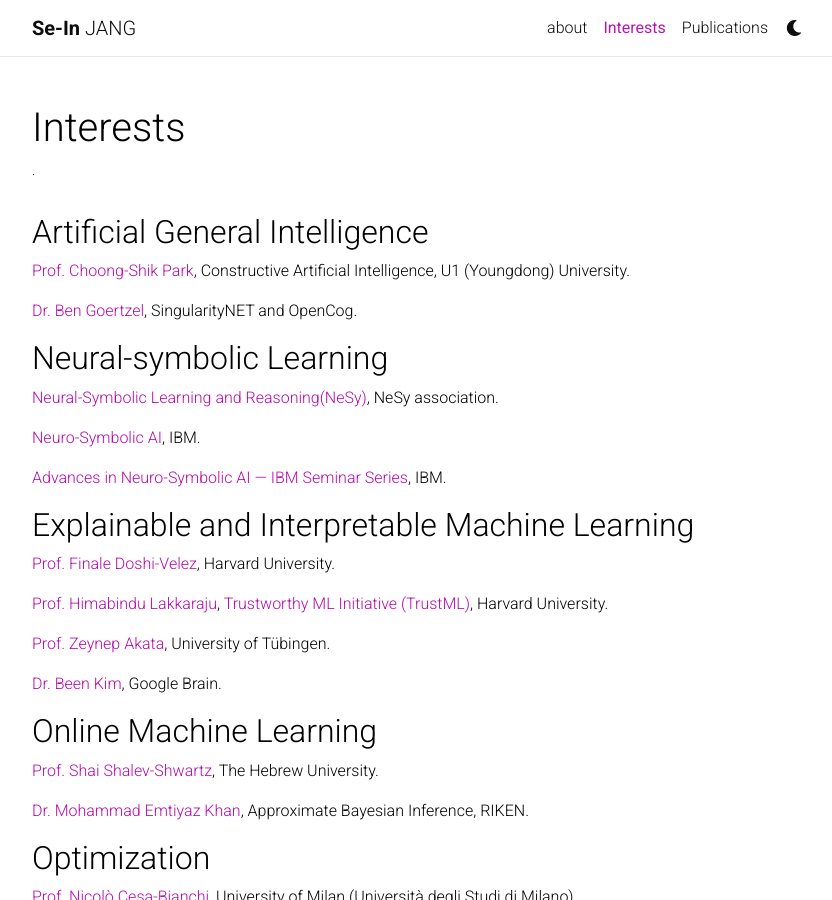
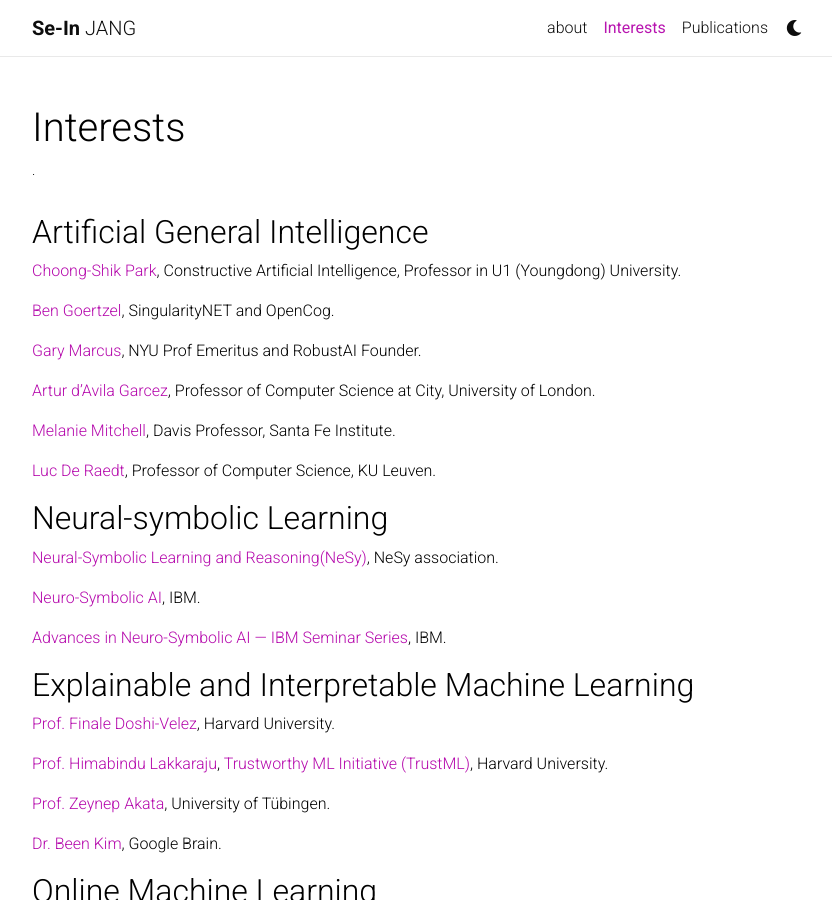
Before and after one commit to sijang/sijang.github.io, a Jekyll site: the page built from _pages/Interests.md, in a window 1280 px wide and 900 px high. Shown: the whole window, without its empty margins (223-1055 px from the left). Built offline with Jekyll 4.4.1, drawn with Linux system fonts in a browser that asks for light colours; nearby versions of some CDN libraries; a style sheet for code colours, icons or effects is not loaded.

Commit message:
Update Interests.md

```diff
--- a/_pages/Interests.md
+++ b/_pages/Interests.md
@@ -7,13 +7,29 @@ nav: true
 ---
 
 ## Artificial General Intelligence
-  > [Prof. Choong-Shik Park](https://www.researchgate.net/profile/Choong-Shik-Park){:target="_blank"}, Constructive Artificial Intelligence, U1 (Youngdong) University.
+  > [Choong-Shik Park](https://www.researchgate.net/profile/Choong-Shik-Park){:target="_blank"}, Constructive Artificial Intelligence, Professor in U1 (Youngdong) University.
 
-  > [Dr. Ben Goertzel](http://goertzel.org){:target="_blank"}, SingularityNET and OpenCog.
+  > [Ben Goertzel](http://goertzel.org){:target="_blank"}, SingularityNET and OpenCog.
+
+  > [Gary Marcus](http://garymarcus.com/){:target="_blank"}, NYU Prof Emeritus and RobustAI Founder.
+
+  > [Artur d'Avila Garcez](http://www.staff.city.ac.uk/~aag/){:target="_blank"}, Professor of Computer Science at City, University of London.
+
+  > [Melanie Mitchell](https://melaniemitchell.me/){:target="_blank"}, Davis Professor, Santa Fe Institute.
+
+
+  > [Luc De Raedt](https://wms.cs.kuleuven.be/people/lucderaedt/){:target="_blank"}, Professor of Computer Science, KU Leuven.
+
+
+
+
+
+
 
 
 
 ## Neural-symbolic Learning
+
   > [Neural-Symbolic Learning and Reasoning(NeSy)](http://www.neural-symbolic.org/){:target="_blank"}, NeSy association.
 
   > [Neuro-Symbolic AI](https://researcher.watson.ibm.com/researcher/view_group.php?id=10518){:target="_blank"}, IBM.
```
